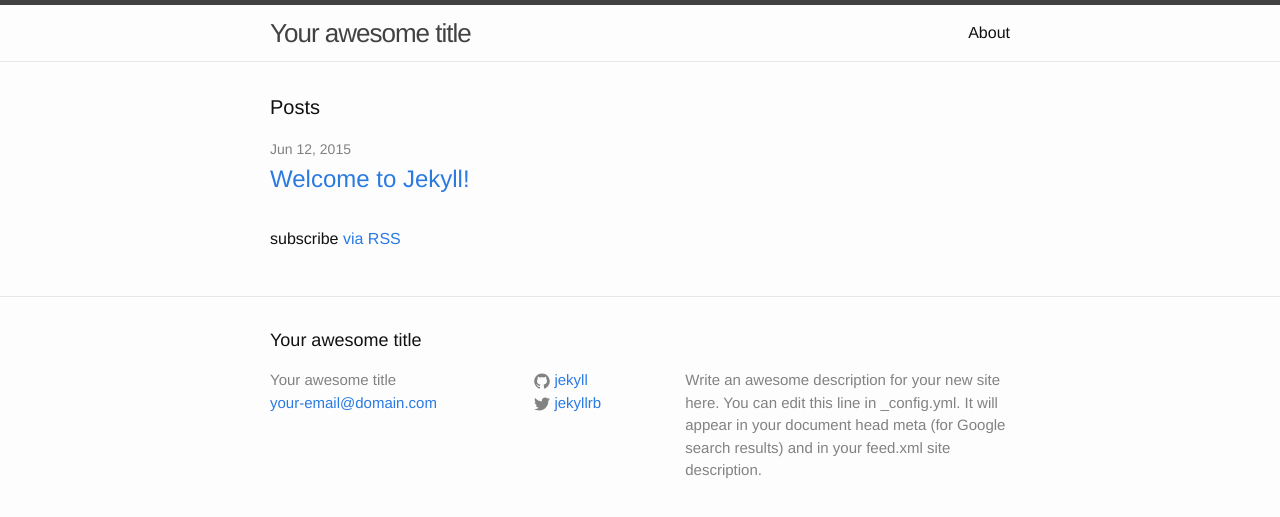
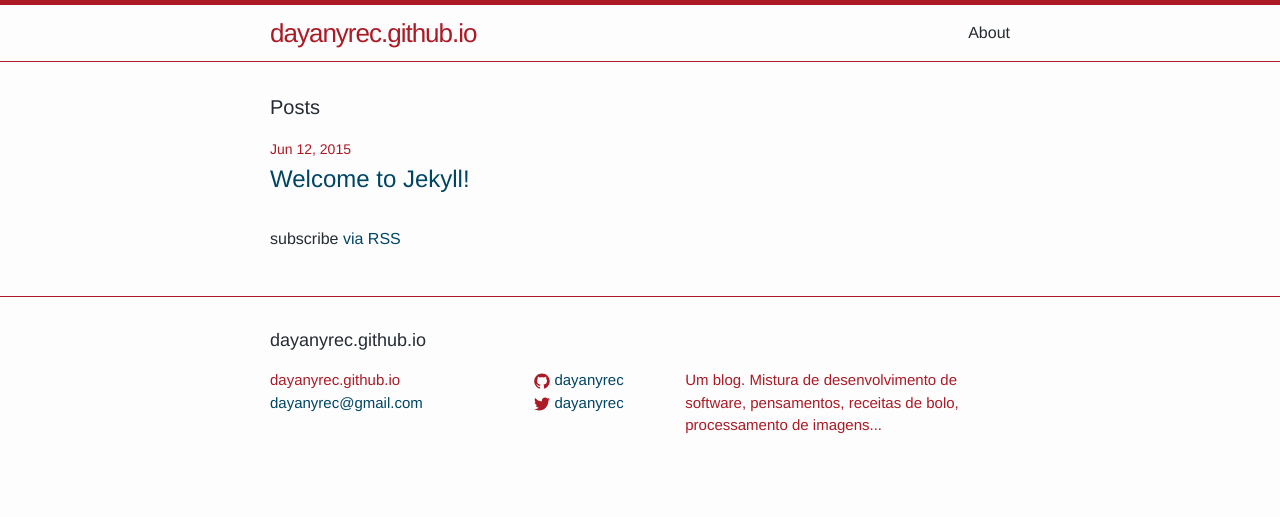
Before and after one commit to dayanyrec/dayanyrec.github.io, a Jekyll site: the page built from index.html, in a window 1280 px wide. Shown: the top 517 px of the page. Built offline with Jekyll 4.4.1, drawn with Linux system fonts in a browser that asks for light colours.

Commit message:
basic config

```diff
--- a/_config.yml
+++ b/_config.yml
@@ -1,14 +1,12 @@
 # Site settings
-title: Your awesome title
-email: your-email@domain.com
+title: dayanyrec.github.io
+email: dayanyrec@gmail.com
 description: > # this means to ignore newlines until "baseurl:"
-  Write an awesome description for your new site here. You can edit this
-  line in _config.yml. It will appear in your document head meta (for
-  Google search results) and in your feed.xml site description.
+  Um blog. Mistura de desenvolvimento de software, pensamentos, receitas de bolo, processamento de imagens...
 baseurl: "" # the subpath of your site, e.g. /blog/
 url: "http://yourdomain.com" # the base hostname & protocol for your site
-twitter_username: jekyllrb
-github_username:  jekyll
+twitter_username: dayanyrec
+github_username:  dayanyrec
 
 # Build settings
 markdown: kramdown
--- a/_sass/_base.scss
+++ b/_sass/_base.scss
@@ -108,8 +108,8 @@ a {
  * Blockquotes
  */
 blockquote {
-    color: $grey-color;
-    border-left: 4px solid $grey-color-light;
+    color: $day-color;
+    border-left: 4px solid $day-color;
     padding-left: $spacing-unit / 2;
     font-size: 18px;
     letter-spacing: -1px;
@@ -128,7 +128,7 @@ blockquote {
 pre,
 code {
     font-size: 15px;
-    border: 1px solid $grey-color-light;
+    border: 1px solid $day-color;
     border-radius: 3px;
     background-color: #eef;
 }
@@ -139,7 +139,7 @@ code {
 
 pre {
     padding: 8px 12px;
-    overflow-x: scroll;
+//    overflow-x: scroll;
 
     > code {
         border: 0;
@@ -198,7 +198,7 @@ pre {
         vertical-align: middle;
 
         path {
-            fill: $grey-color;
+            fill: $day-color;
         }
     }
 }
--- a/_sass/_layout.scss
+++ b/_sass/_layout.scss
@@ -2,8 +2,8 @@
  * Site header
  */
 .site-header {
-    border-top: 5px solid $grey-color-dark;
-    border-bottom: 1px solid $grey-color-light;
+    border-top: 5px solid $day-color;
+    border-bottom: 1px solid $day-color;
     min-height: 56px;
 
     // Positioning context for the mobile navigation icon
@@ -19,7 +19,7 @@
 
     &,
     &:visited {
-        color: $grey-color-dark;
+        color: $day-color;
     }
 }
 
@@ -46,7 +46,7 @@
         top: 9px;
         right: 30px;
         background-color: $background-color;
-        border: 1px solid $grey-color-light;
+        border: 1px solid $day-color;
         border-radius: 5px;
         text-align: right;
 
@@ -64,7 +64,7 @@
                 height: 15px;
 
                 path {
-                    fill: $grey-color-dark;
+                    fill: $day-color;
                 }
             }
         }
@@ -92,7 +92,7 @@
  * Site footer
  */
 .site-footer {
-    border-top: 1px solid $grey-color-light;
+    border-top: 1px solid $day-color;
     padding: $spacing-unit 0;
 }
 
@@ -109,7 +109,7 @@
 
 .footer-col-wrapper {
     font-size: 15px;
-    color: $grey-color;
+    color: $day-color;
     margin-left: -$spacing-unit / 2;
     @extend %clearfix;
 }
@@ -180,7 +180,7 @@
 
 .post-meta {
     font-size: $small-font-size;
-    color: $grey-color;
+    color: $day-color;
 }
 
 .post-link {
--- a/css/main.scss
+++ b/css/main.scss
@@ -13,13 +13,11 @@ $base-line-height: 1.5;
 
 $spacing-unit:     30px;
 
-$text-color:       #111;
+$text-color:       #252C33;
 $background-color: #fdfdfd;
-$brand-color:      #2a7ae2;
+$brand-color:      #004563;
 
-$grey-color:       #828282;
-$grey-color-light: lighten($grey-color, 40%);
-$grey-color-dark:  darken($grey-color, 25%);
+$day-color:       #ab1a25;
 
 // Width of the content area
 $content-width:    800px;
```
